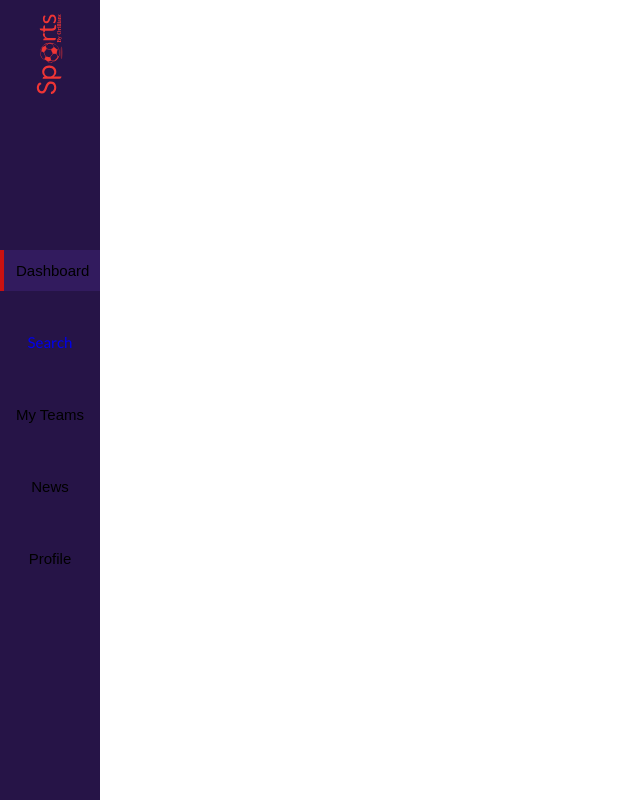
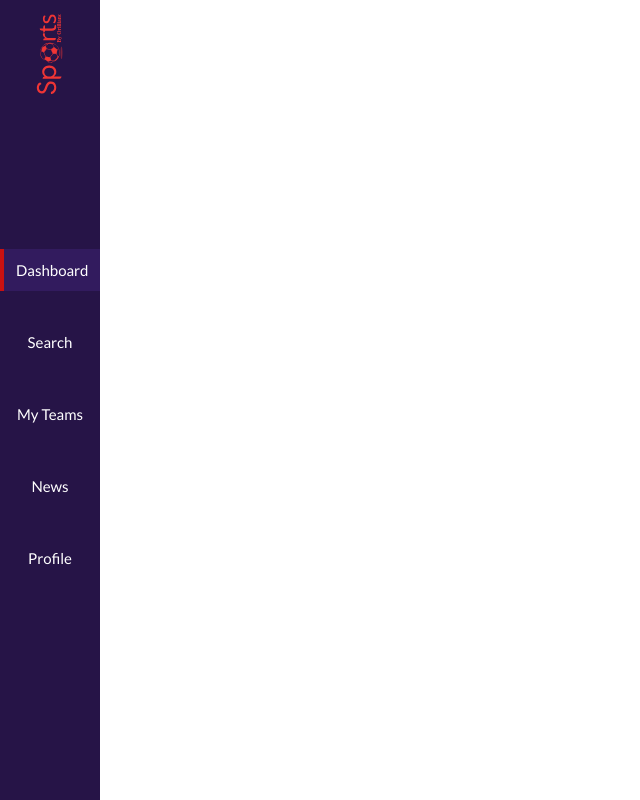
Before and after one commit to Ayanrocks/Sports, a React (Create React App) app in the folder client/: page /dashboard in a window 1280 px wide. Shown: the whole page, without its empty margins (0-640 px from the left). Built offline with nearby package versions, Linux system fonts and the light colour scheme; no server answers.

Commit message:
Fixed navlink and routing

```diff
--- a/client/src/components/App.js
+++ b/client/src/components/App.js
@@ -3,6 +3,8 @@ import { BrowserRouter, Route } from "react-router-dom";
 import Home from "./Home";
 import Auth from "./Auth";
 import Dashboard from "./Dashboard";
+import Search from "./Search";
+import MyTeams from "./MyTeams";
 
 export default class App extends React.Component {
   render() {
@@ -12,6 +14,8 @@ export default class App extends React.Component {
           <Route path="/" component={Home} exact />
           <Route path="/auth" component={Auth} />
           <Route path="/dashboard" component={Dashboard} />
+          <Route path="/search" component={Search} />
+          <Route path="/myteams" component={MyTeams} />
         </div>
       </BrowserRouter>
     );
--- a/client/src/components/AuthNavbar.js
+++ b/client/src/components/AuthNavbar.js
@@ -1,24 +1,22 @@
 import React from "react";
 import Logo from "../assets/svg/logo.svg";
-import { Link } from "react-router-dom";
-import createHistory from "history/createBrowserHistory";
-
-const history = createHistory();
+import { Link, Redirect, NavLink } from "react-router-dom";
 
 class AuthNavbar extends React.Component {
   constructor(props) {
     super(props);
 
     this.activeTab = this.activeTab.bind(this);
-
+    this.url = window.location.href.split("/").pop();
     this.state = {
-      active: "Dashboard"
+      active: this.url
     };
   }
 
   activeTab(e) {
     this.setState({ active: e.target.value });
-    history.push("/");
+    console.log(this.state);
+    // window.location.href =  "/" + e.target.value;
   }
 
   render() {
@@ -28,59 +26,69 @@ class AuthNavbar extends React.Component {
           <img src={Logo} alt="logo" title="Sports By Orilliance" />
         </Link>
         <div className="nav__link">
-          <button
-            onClick={this.activeTab}
-            value="Dashboard"
-            className={
-              this.state.active === "Dashboard"
-                ? "nav-item active-tab"
-                : "nav-item"
-            }
+          <NavLink
+            to="/dashboard"
+            // onClick={this.activeTab}
+            // value="dashboard"
+            className='nav-item'
+            // className={
+            //   this.state.active === "dashboard"
+            //     ? "nav-item active-tab"
+            //     : "nav-item"
+            // }
           >
             Dashboard
-          </button>
-          <Link to="/search"
-            onClick={this.activeTab}
-            value="Search"
-            className={
-              this.state.active === "Search"
-                ? "nav-item active-tab"
-                : "nav-item"
-            }
+          </NavLink>
+          <NavLink
+            to="/search"
+            // onClick={this.activeTab}
+            // value="search"
+            className='nav-item'
+            // className={
+            //   this.state.active === "search"
+            //     ? "nav-item active-tab"
+            //     : "nav-item"
+            // }
           >
             Search
-          </Link>
-          <button
-            onClick={this.activeTab}
-            value="My Teams"
-            className={
-              this.state.active === "My Teams"
-                ? "nav-item active-tab"
-                : "nav-item"
-            }
+          </NavLink>
+          <NavLink
+            to="/myteams"
+            // onClick={this.activeTab}
+            value="myteams"
+            // className={
+            //   this.state.active === "myteams"
+            //     ? "nav-item active-tab"
+            //     : "nav-item"
+            // }
+            className='nav-item'
           >
             My Teams
-          </button>
-          <button
-            onClick={this.activeTab}
-            value="News"
-            className={
-              this.state.active === "News" ? "nav-item active-tab" : "nav-item"
-            }
+          </NavLink>
+          <NavLink
+          to='/news'
+            // onClick={this.activeTab}
+            // value="news"
+            // className={
+            //   this.state.active === "news" ? "nav-item active-tab" : "nav-item"
+            // }
+            className='nav-item'
           >
             News
-          </button>
-          <button
-            onClick={this.activeTab}
-            value="Profile"
-            className={
-              this.state.active === "Profile"
-                ? "nav-item active-tab"
-                : "nav-item"
-            }
+          </NavLink>
+          <NavLink
+            to='/news'
+            // onClick={this.activeTab}
+            // value="profile"
+            // className={
+            //   this.state.active === "profile"
+            //     ? "nav-item active-tab"
+            //     : "nav-item"
+            // }
+          className='nav-item'
           >
             Profile
-          </button>
+          </NavLink>
         </div>
         <div className="logout">
           <div className="logout__btn" />
--- /dev/null
+++ b/client/src/components/MyTeams.js
@@ -0,0 +1,13 @@
+import React from "react";
+
+class MyTeams extends React.Component {
+  render() {
+    return (
+      <div>
+        <p>My Teams</p>
+      </div>
+    );
+  }
+}
+
+export default MyTeams;
--- /dev/null
+++ b/client/src/components/Search.js
@@ -0,0 +1,16 @@
+import React from "react";
+import AuthNavbar from "./AuthNavbar";
+
+class Search extends React.Component {
+  render;
+  render() {
+    return (
+      <div>
+        <p>Search</p>
+        <AuthNavbar />
+      </div>
+    );
+  }
+}
+
+export default Search;
--- a/client/src/main.css
+++ b/client/src/main.css
@@ -123,9 +123,10 @@ nav {
     flex-direction: column;
     height: calc(100% / 2);
     justify-content: space-around;
-    color: #fff;
     width: 100%; }
     .auth-navbar .nav__link .nav-item {
+      font-family: 'Lato', sans-serif;
+      color: #fff;
       font-size: 1.5rem;
       text-align: center;
       padding: 1.2rem;
@@ -134,9 +135,10 @@ nav {
       background-color: transparent;
       transition: all 0.4s cubic-bezier(0.445, 0.05, 0.55, 0.95); }
 
-.active-tab {
+.active {
   border-left: 4px solid #ca1111 !important;
-  background-color: #321b5e !important; }
+  background-color: #321b5e !important;
+  color: #fff; }
 
 .google-signup {
   position: absolute;
--- a/client/src/sass/layouts/_authNavbar.scss
+++ b/client/src/sass/layouts/_authNavbar.scss
@@ -14,9 +14,10 @@
     flex-direction: column;
     height: calc(100% / 2);
     justify-content: space-around;
-    color: #fff;
     width: 100%;
     .nav-item {
+      font-family: 'Lato', sans-serif;
+      color: #fff;
       font-size: 1.5rem;
       text-align: center;
       padding: 1.2rem;
@@ -28,7 +29,8 @@
   }
 }
 
-.active-tab {
+.active {
   border-left: 4px solid #ca1111 !important;
   background-color: #321b5e !important;
+  color: #fff;
 }
--- a/package.json
+++ b/package.json
@@ -10,7 +10,7 @@
     "serve": "concurrently \"nodemon app.js\" \"npm start --prefix client\" \" npm run watch-css --prefix client \""
   },
   "engine": {
-    "node": "9.11.1",
+    "node": "9.11.2",
     "npm": "5.7.0"
   },
   "dependencies": {
```
Lines whose indentation alone changed are shown as unchanged.
